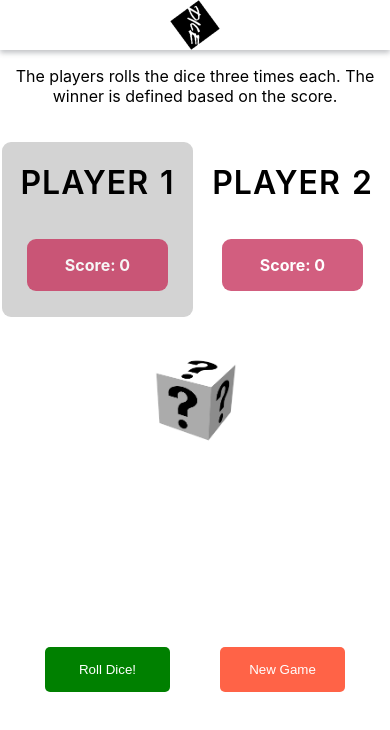
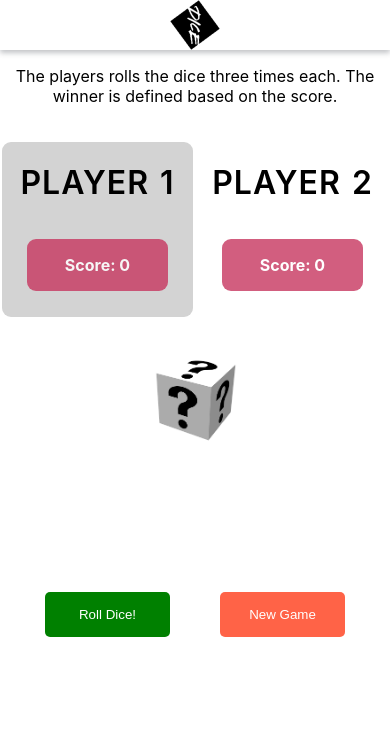
Before and after one commit to IvanDyvak/dice-app, a React (Create React App) app: page / in a window 390 px wide. Shown: the top 730 px of the page. Built offline with nearby package versions, Linux system fonts and the light colour scheme.

Commit message:
final release

```diff
--- a/src/App.css
+++ b/src/App.css
@@ -72,7 +72,7 @@ img{
     justify-content: space-between;
     flex-direction: column;
     width: 100%;
-    height: 200px;
+    height: 180px;
 }
 .player .name{
     position: relative;
@@ -136,9 +136,9 @@ img{
         font-size: 2rem;
         margin-top: 1rem;
     }
-    .player-block__img{
-        height: 235px;
-    }
+    /*.player-block__img{*/
+    /*    height: 235px;*/
+    /*}*/
     .winner-block{
         position: relative;
         text-align: center;
--- a/src/App.js
+++ b/src/App.js
@@ -55,6 +55,8 @@ function App() {
     const rollDice = () =>{
         setShowDice(false);
         setDisabled(true);
+        setDiceImageSource(`images/dice-gif.gif`);
+
 
         setTimeout(() => {
             const diceNumber = Math.trunc(Math.random() * 6) + 1;
@@ -92,10 +94,11 @@ function App() {
                 </div>
             </div>
             <div className="player-block__img">
-                { showDice ?
-                    <img src={diceImageSource} className="dice-image" style={styles}  alt="dice facet" /> :
-                    <img src='images/dice-gif.gif' className="dice-gif" width="180" alt="gif image" />
-                }
+                <img src={diceImageSource} className="dice-image" style={styles}  alt="dice facet" />
+                {/*{ showDice ?*/}
+                {/*    <img src={diceImageSource} className="dice-image" style={styles}  alt="dice facet" /> :*/}
+                {/*    <img src='images/dice-gif.gif' className="dice-gif" width="180" alt="gif image" />*/}
+                {/*}*/}
             </div>
             <div className="winner-block">
                 {winner &&
@@ -103,7 +106,7 @@ function App() {
                 }
             </div>
             <div className="btn-block">
-                <button className={`roll-btn ${disabled ? 'disabled' : ''}` } onClick={rollDice}>Roll Dice!</button>
+                <button className={`roll-btn ${disabled ? 'disabled' : ''}` } onClick={rollDice}>{!showDice ? 'Rolling...' : 'Roll Dice!'}</button>
                 <button className="reset-btn" onClick={newGame}>New Game</button>
             </div>
         </div>
```
